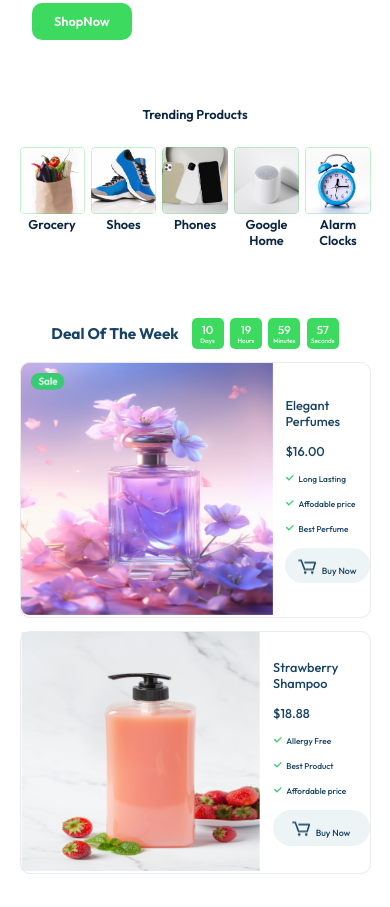
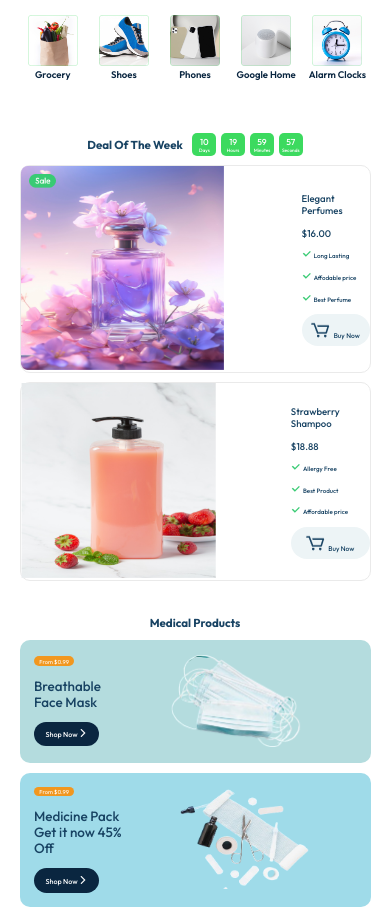
Before and after one commit to Muhammad-Noshad/QuickPik-Buggcy-Internship, a plain HTML site: page index.html in a window 390 px wide. Shown: the part 777-1684 px from the top of the page. Drawn offline with Linux system fonts and the light colour scheme.

Commit message:
Tweaking the media queries

```diff
--- a/style.css
+++ b/style.css
@@ -508,6 +508,8 @@ header .right-section button{
 
   padding: 1em 1.5em;
 
+  font-size: 1.5rem;
+
   border: none;
   border-radius: 72px;
 
@@ -800,6 +802,10 @@ footer p:last-child{
 }
 
 @media (max-width: 600px){
+  img{
+    max-width: 75%;
+  }
+
   header .container,
   header .container .middle-section .navbar-list ul,
   header .container .right-section,
@@ -879,3 +885,9 @@ footer p:last-child{
     margin-top: 5em;
   }
 }
+
+@media (max-width: 400px){
+  html{
+    font-size: 30%;
+  }
+}
```
